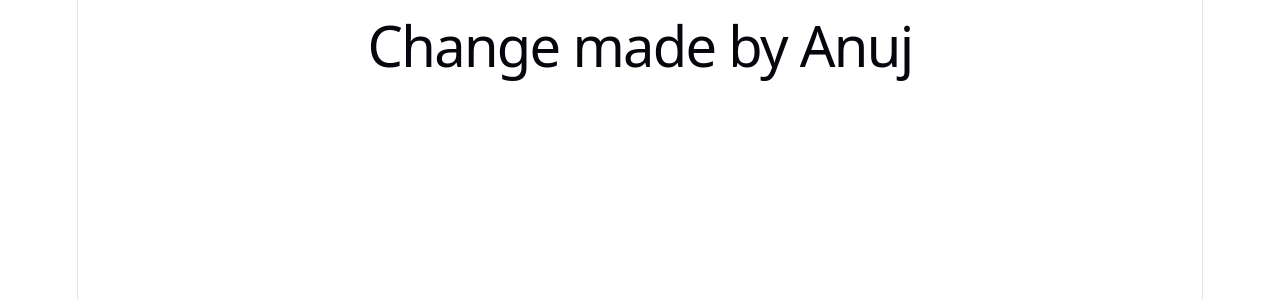
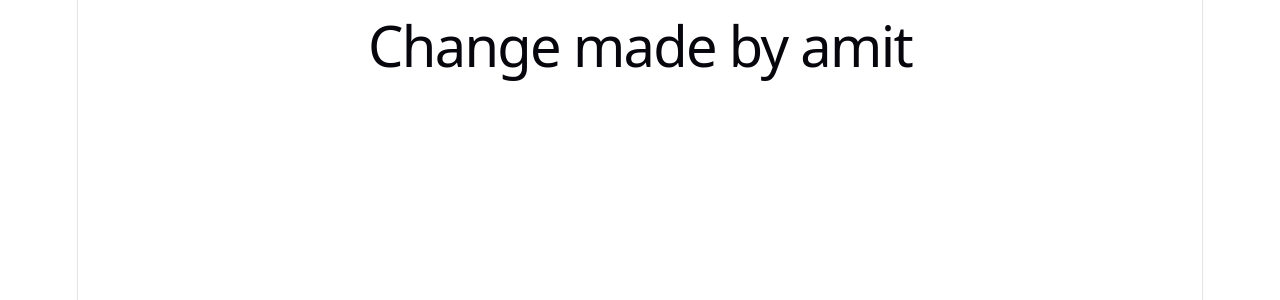
Before and after one commit to AmitKumarPatel374/Learn2Survive-client, a React (Vite) app: page / in a window 1280 px wide. Shown: the top 300 px of the page. Built offline with nearby package versions, Linux system fonts and the light colour scheme.

Commit message:
added my name in app.js

```diff
--- a/src/App.jsx
+++ b/src/App.jsx
@@ -3,7 +3,7 @@ import React from 'react'
 const App = () => {
   return (
     <div>
-      <h1>Change made by Anuj</h1>
+      <h1>Change made by amit</h1>
     </div>
   )
 }
```
